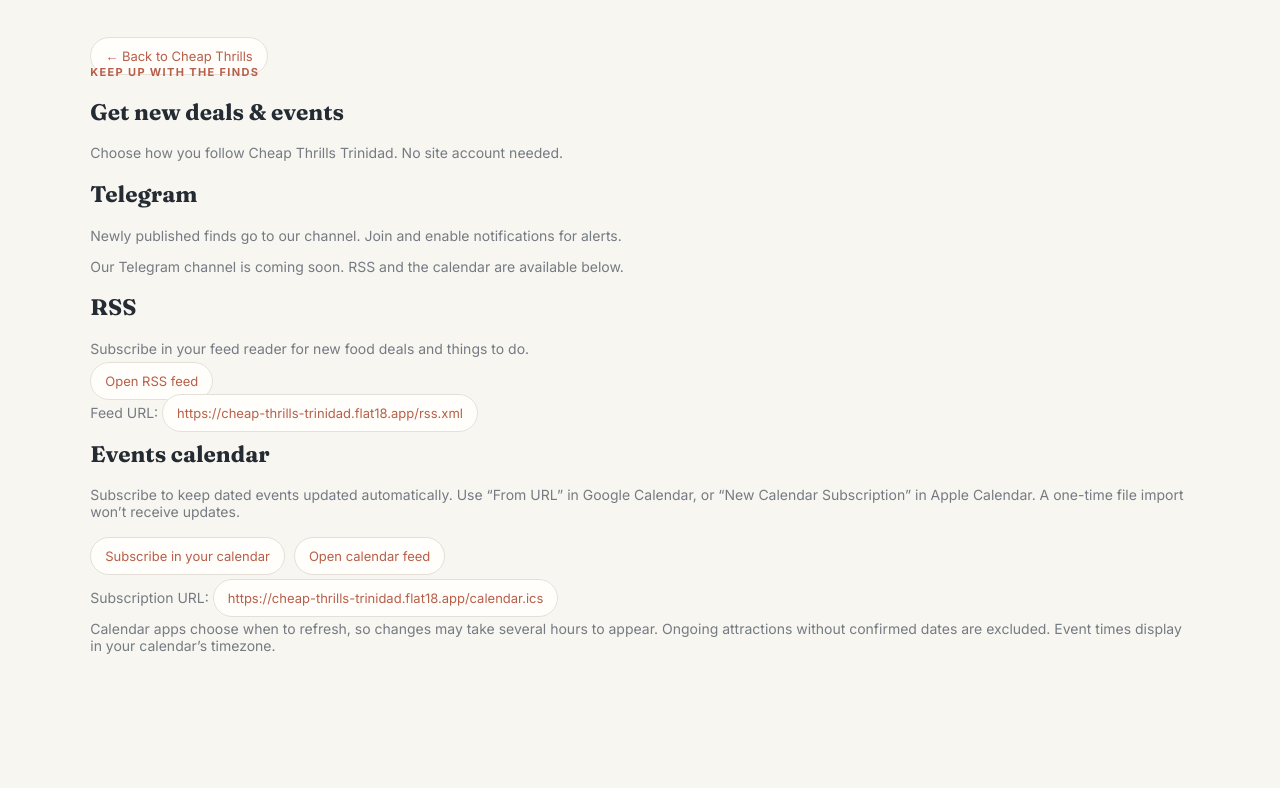
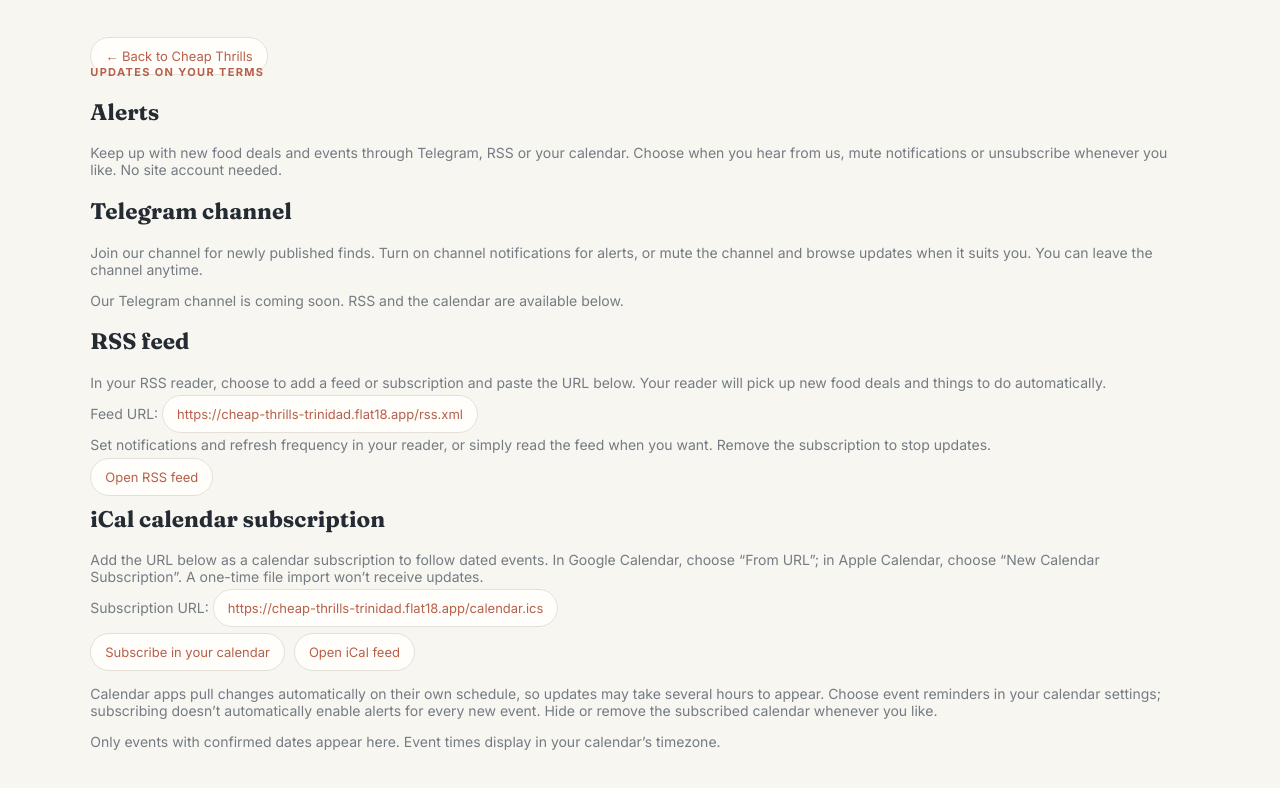
Before and after one commit to vswee/cheap-thrills-trinidad, a Next.js app: page /updates in a window 1280 px wide. Shown: the top 788 px of the page. Built offline with nearby package versions, Linux system fonts and the light colour scheme; no server answers.

Commit message:
feat: replace latest navigation with subscriber alerts guide

```diff
--- a/src/app/page.tsx
+++ b/src/app/page.tsx
@@ -13,7 +13,7 @@
   const eventCount = finds.length - foodCount;
   return <main className="site-shell" id="top">
     <script type="application/ld+json" dangerouslySetInnerHTML={{ __html: JSON.stringify(siteJsonLd()).replace(/</g, "\\u003c") }} />
-    <header className="topbar"><Link href="/" className="wordmark"><span className="brand-mark">ct<span>.</span></span><span>Cheap Thrills <i>Trinidad</i></span></Link><nav><a href="#latest">The latest</a><Link href="/map">Map</Link><Link href="/updates">Get updates</Link><Link href="/about">About</Link><ReportIssueLink>Report an issue</ReportIssueLink></nav><ThemeToggle /></header>
+    <header className="topbar"><Link href="/" className="wordmark"><span className="brand-mark">ct<span>.</span></span><span>Cheap Thrills <i>Trinidad</i></span></Link><nav><Link href="/map">Map</Link><Link href="/updates">Alerts</Link><Link href="/about">About</Link><ReportIssueLink>Report an issue</ReportIssueLink></nav><ThemeToggle /></header>
     <section className="hero">
       <div className="hero-copy"><h1>Food & Events,<br />Trinidad<span className="hero-period">.</span></h1><p>Affordable eats and things to do across the island.</p><form className="hero-actions" action="/#latest" method="get" data-signal-label="hero_search"><label className="hero-search"><span aria-hidden="true">⌕</span><input type="search" name="q" placeholder="Search deals, places, areas" aria-label="Search finds" /></label><button className="hero-search-submit" type="submit">Search <span aria-hidden="true">↗</span></button><Link className="hero-browse" href="/#latest" data-signal-label="browse_directory">Browse directory <span aria-hidden="true">↓</span></Link></form></div>
       <div className="hero-stamp"><IslandStamp /></div>
@@ -25,6 +25,6 @@
       <FindFeed finds={finds} />
       <div className="seo-links"><p className="eyebrow">BROWSE BY PLACE</p><p>Looking for a local deal or plan? Start with these curated guides.</p><div><Link href="/food-deals/trinidad">Food deals in Trinidad</Link><Link href="/food-deals/chaguanas">Chaguanas food deals</Link><Link href="/food-deals/central-trinidad">Central Trinidad food deals</Link><Link href="/things-to-do/trinidad">Things to do in Trinidad</Link><Link href="/things-to-do/central-trinidad">Central Trinidad events</Link></div></div>
     </section>
-    <footer className="footer"><Link href="/" className="wordmark"><span className="brand-mark">ct<span>.</span></span><span>Cheap Thrills <i>Trinidad</i></span></Link><span className="footer-copy">© 2026 Cheap Thrills Trinidad<BuiltBy /></span><nav className="footer-nav" aria-label="About and help"><Link href="/updates">Get updates</Link><Link href="/about">About</Link><Link href="/contribute">Contribute a find</Link><ReportIssueLink>Report an issue</ReportIssueLink><Link href="/map">Map</Link><a href="#top" className="back-top">Back to top ↑</a></nav></footer>
+    <footer className="footer"><Link href="/" className="wordmark"><span className="brand-mark">ct<span>.</span></span><span>Cheap Thrills <i>Trinidad</i></span></Link><span className="footer-copy">© 2026 Cheap Thrills Trinidad<BuiltBy /></span><nav className="footer-nav" aria-label="About and help"><Link href="/updates">Alerts</Link><Link href="/about">About</Link><Link href="/contribute">Contribute a find</Link><ReportIssueLink>Report an issue</ReportIssueLink><Link href="/map">Map</Link><a href="#top" className="back-top">Back to top ↑</a></nav></footer>
   </main>;
 }
--- a/src/app/updates/page.tsx
+++ b/src/app/updates/page.tsx
@@ -1,10 +1,45 @@
 import Link from "next/link";
 import type { Metadata } from "next";
 import { SITE_URL } from "@/lib/seo";
-export const metadata: Metadata = { title: "Get new finds", alternates: { canonical: "/updates" } };
+
+export const metadata: Metadata = {
+  title: "Alerts",
+  description: "Follow Cheap Thrills Trinidad through Telegram, RSS or an iCal calendar subscription. Choose your own notifications and unsubscribe anytime.",
+  alternates: { canonical: "/updates" },
+};
+
 export default function Updates() {
   const configured = process.env.NEXT_PUBLIC_TELEGRAM_CHANNEL_URL || "https://t.me/CheapThrillsTrinidad";
-  const telegram = configured && /^https:\/\/t\.me\/[A-Za-z0-9_]+$/.test(configured) ? configured : null;
+  const telegram = /^https:\/\/t\.me\/[A-Za-z0-9_]+$/.test(configured) ? configured : null;
   const calendar = `${SITE_URL}/calendar.ics`;
-  return <main className="site-shell"><section className="seo-links"><Link href="/">← Back to Cheap Thrills</Link><p className="eyebrow">KEEP UP WITH THE FINDS</p><h1>Get new deals & events</h1><p>Choose how you follow Cheap Thrills Trinidad. No site account needed.</p><h2>Telegram</h2><p>Newly published finds go to our channel. Join and enable notifications for alerts.</p>{telegram ? <a href={telegram} target="_blank" rel="noopener noreferrer">Join our Telegram channel ↗</a> : <p>Our Telegram channel is coming soon. RSS and the calendar are available below.</p>}<h2>RSS</h2><p>Subscribe in your feed reader for new food deals and things to do.</p><a href="/rss.xml">Open RSS feed</a><p>Feed URL: <a href={`${SITE_URL}/rss.xml`}>{SITE_URL}/rss.xml</a></p><h2>Events calendar</h2><p>Subscribe to keep dated events updated automatically. Use “From URL” in Google Calendar, or “New Calendar Subscription” in Apple Calendar. A one-time file import won’t receive updates.</p><div><a href={calendar.replace("https:", "webcal:")}>Subscribe in your calendar</a><a href={calendar}>Open calendar feed</a></div><p>Subscription URL: <a href={calendar}>{calendar}</a></p><p>Calendar apps choose when to refresh, so changes may take several hours to appear. Ongoing attractions without confirmed dates are excluded. Event times display in your calendar’s timezone.</p></section></main>;
+  const rss = `${SITE_URL}/rss.xml`;
+
+  return <main className="site-shell">
+    <section className="seo-links">
+      <Link href="/">← Back to Cheap Thrills</Link>
+      <p className="eyebrow">UPDATES ON YOUR TERMS</p>
+      <h1>Alerts</h1>
+      <p>Keep up with new food deals and events through Telegram, RSS or your calendar. Choose when you hear from us, mute notifications or unsubscribe whenever you like. No site account needed.</p>
+
+      <h2>Telegram channel</h2>
+      <p>Join our channel for newly published finds. Turn on channel notifications for alerts, or mute the channel and browse updates when it suits you. You can leave the channel anytime.</p>
+      {telegram ? <a href={telegram} target="_blank" rel="noopener noreferrer">Join our Telegram channel ↗</a> : <p>Our Telegram channel is coming soon. RSS and the calendar are available below.</p>}
+
+      <h2>RSS feed</h2>
+      <p>In your RSS reader, choose to add a feed or subscription and paste the URL below. Your reader will pick up new food deals and things to do automatically.</p>
+      <p>Feed URL: <a href={rss}>{rss}</a></p>
+      <p>Set notifications and refresh frequency in your reader, or simply read the feed when you want. Remove the subscription to stop updates.</p>
+      <a href={rss}>Open RSS feed</a>
+
+      <h2>iCal calendar subscription</h2>
+      <p>Add the URL below as a calendar subscription to follow dated events. In Google Calendar, choose “From URL”; in Apple Calendar, choose “New Calendar Subscription”. A one-time file import won’t receive updates.</p>
+      <p>Subscription URL: <a href={calendar}>{calendar}</a></p>
+      <div>
+        <a href={calendar.replace("https:", "webcal:")}>Subscribe in your calendar</a>
+        <a href={calendar}>Open iCal feed</a>
+      </div>
+      <p>Calendar apps pull changes automatically on their own schedule, so updates may take several hours to appear. Choose event reminders in your calendar settings; subscribing doesn’t automatically enable alerts for every new event. Hide or remove the subscribed calendar whenever you like.</p>
+      <p>Only events with confirmed dates appear here. Event times display in your calendar’s timezone.</p>
+    </section>
+  </main>;
 }
```
